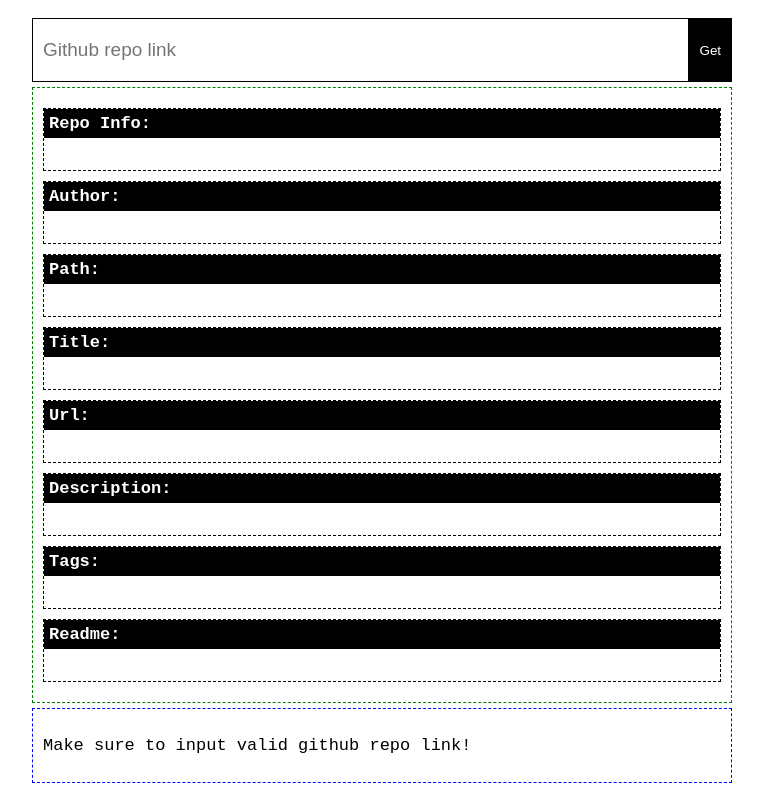
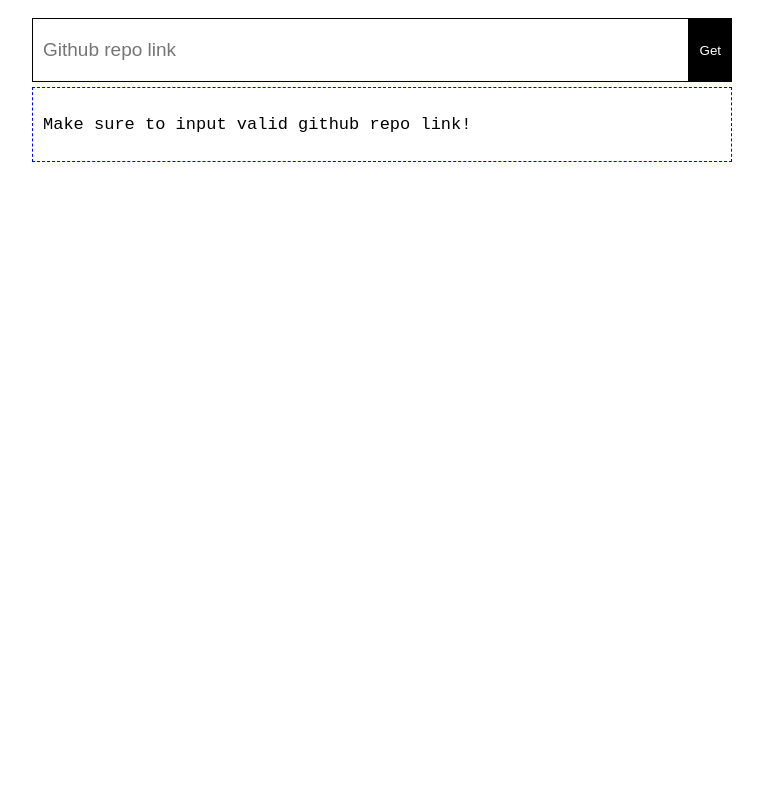
Before and after one commit to keosariel/Github-repo-info-API, a plain HTML site: page templates/index.html in a window 1280 px wide. Shown: the whole page, without its empty margins (258-1021 px from the left). Drawn offline with Linux system fonts and the light colour scheme.

Commit message:
Update index.html

```diff
--- a/templates/index.html
+++ b/templates/index.html
@@ -85,7 +85,7 @@
 			<button type="submit">Get</button>
 		</form>
 		<p id="loading" style="display: none;">Getting info....</p>
-		<div id="repo-info" style="display: noe;">
+		<div id="repo-info" style="display: none;">
 			<field>
 				<span>Repo Info: </span><span id="repo"></span>
 			</field>
```
